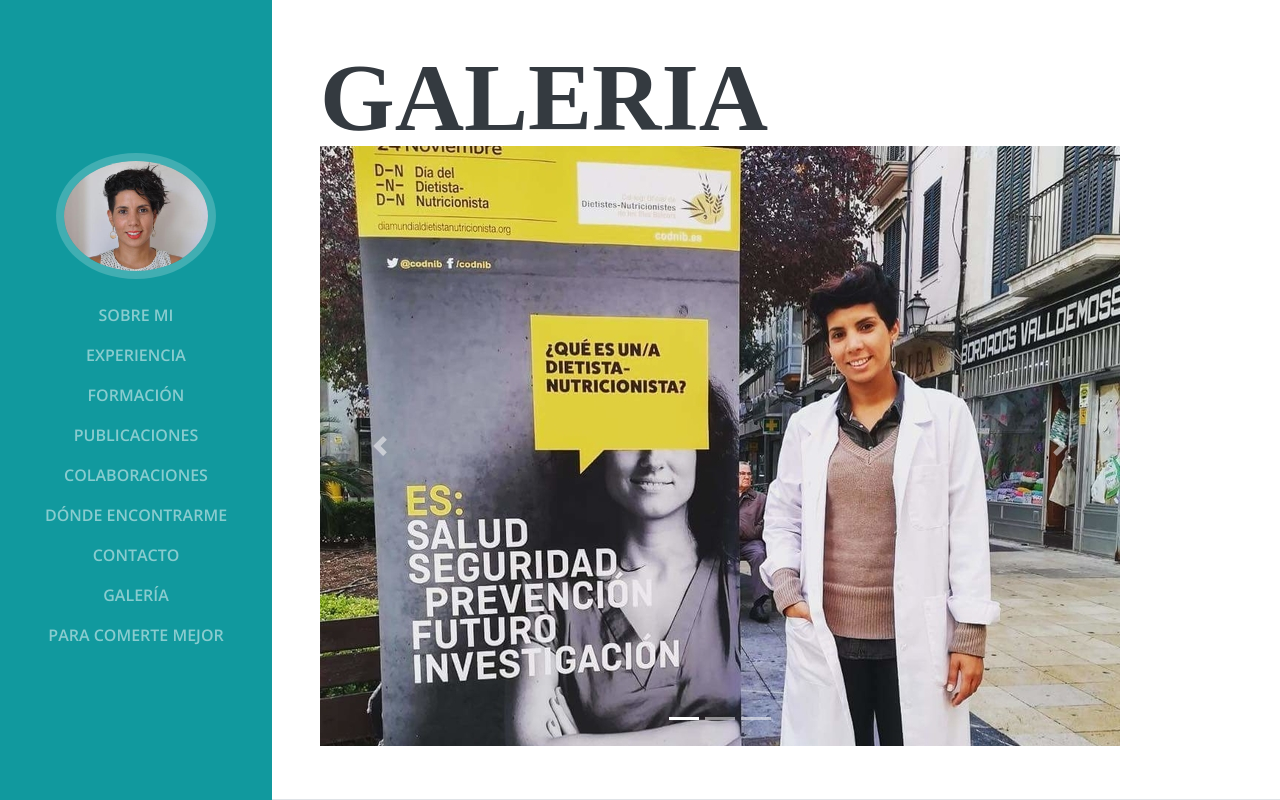
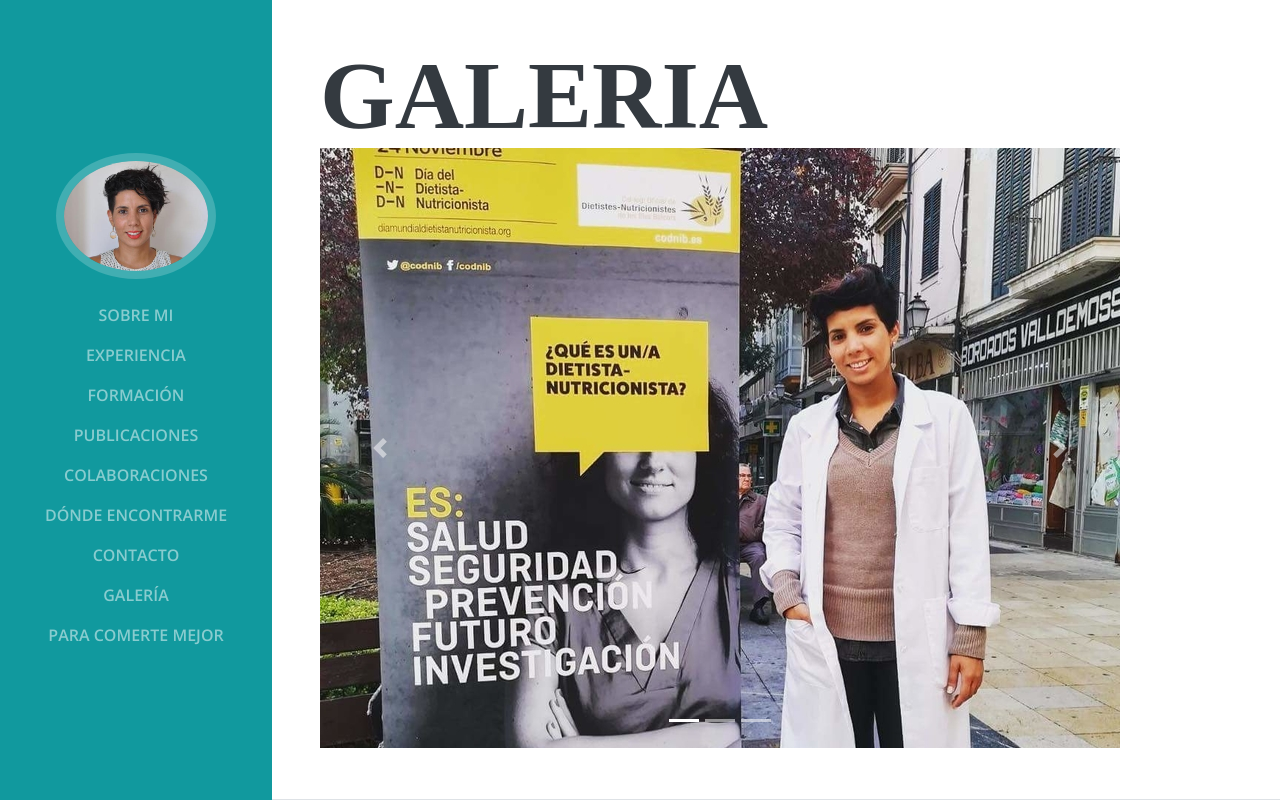
Before and after one commit to Cortocircuito/georgina-mysite, a Django app: page /galeria in a window 1280 px wide. Run offline with Django 3.2, Linux system fonts and the light colour scheme; some libraries are stand-ins or nearby versions; some web fonts are replaced.

Commit message:
Change design of views

```diff
--- a/myprofile/templates/myprofile/galeria.html
+++ b/myprofile/templates/myprofile/galeria.html
@@ -4,9 +4,9 @@
 {% block title %}Georgina Dávila - Galeria{% endblock %}
 
 {% block content %}
-<section class="resume-section p-3 p-lg-5 d-flex d-column" id="sobre">
+<section class="resume-section p-3 p-lg-5 d-flex d-column">
   <div class="my-auto">
-    <h1 class="mb-1">
+    <h1 class="mb-2">
       Galeria
     </h1>
 
```
Also changed, not shown: myprofile/templates/myprofile/insta.html (+8 -6 lines).
